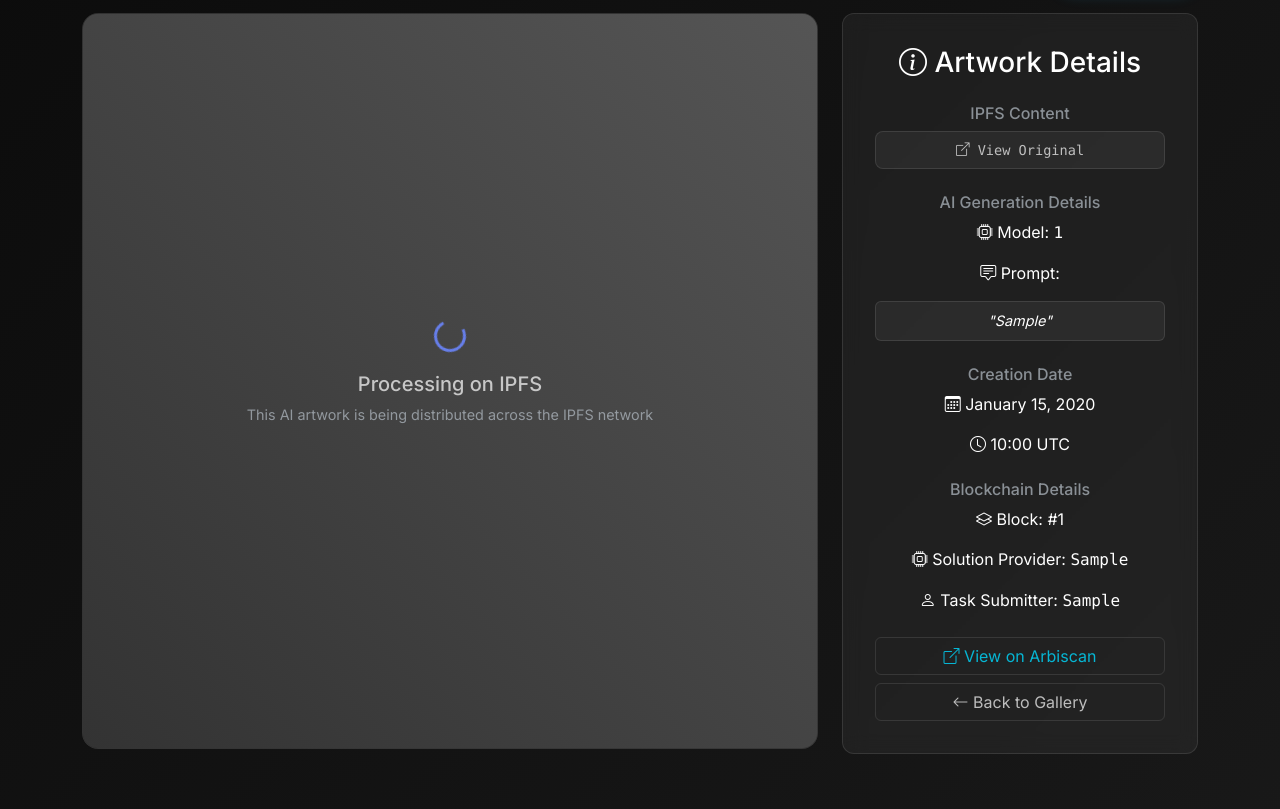
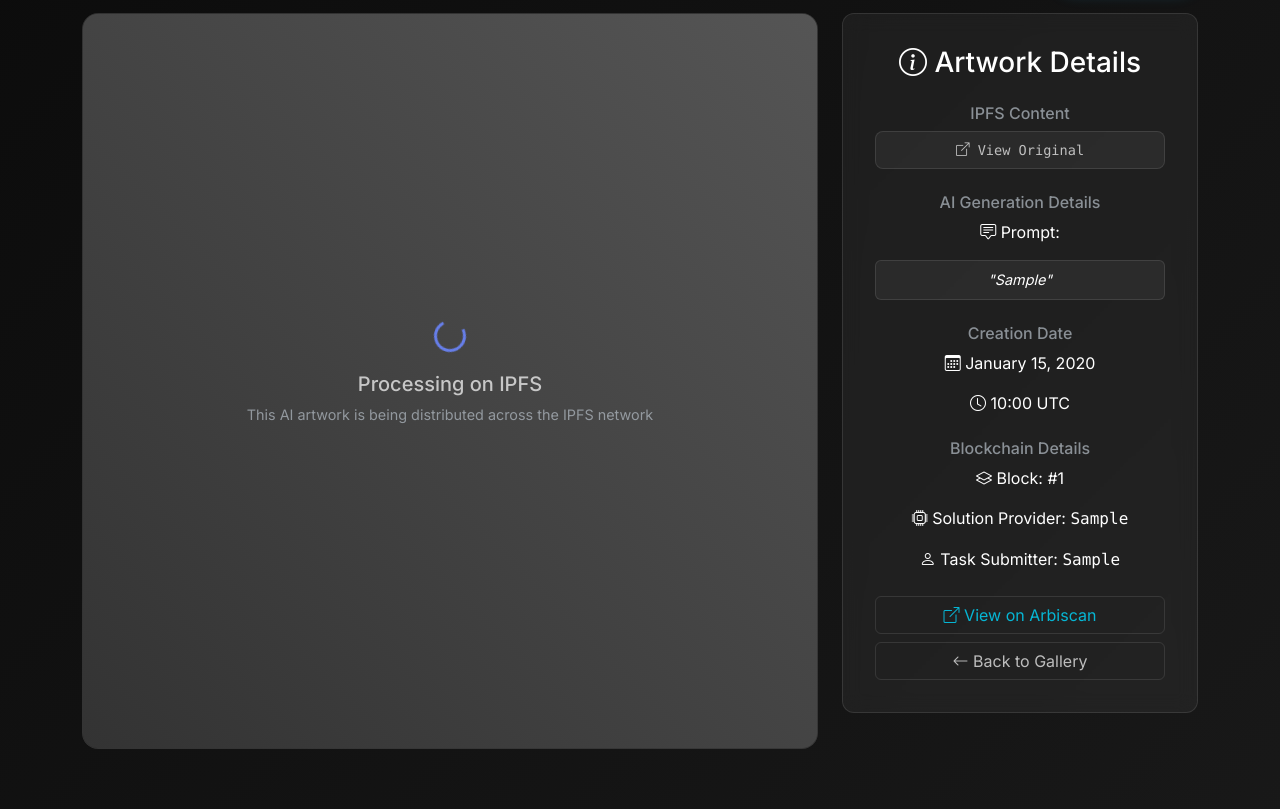
Before and after one commit to svdl1185/arbius_gallery, a Django app: template gallery/templates/gallery/image_detail.html in a window 1280 px wide. Shown: the part 63-872 px from the top of the page. Run offline with Django 5.2, Linux system fonts and the light colour scheme; the template is opened without the code that fills it: most values are stand-ins (such as "Sample title", 1, 10 or a date in 2020); grey boxes marked "Sample" are stand-in pictures; data that the repository does not hold is empty.

Commit message:
Remove model display from gallery and detail views

```diff
--- a/gallery/templates/gallery/image_detail.html
+++ b/gallery/templates/gallery/image_detail.html
@@ -39,12 +39,9 @@
                     </a>
                 </div>
 
-                {% if image.clean_prompt or image.model_id %}
+                {% if image.clean_prompt %}
                 <div class="mb-4">
                     <h6 class="text-muted mb-2">AI Generation Details</h6>
-                    {% if image.model_id %}
-                        <p><i class="bi bi-cpu"></i> Model: <span class="font-monospace">{{ image.short_model_id }}</span></p>
-                    {% endif %}
                     {% if image.clean_prompt %}
                         <p><i class="bi bi-chat-square-text"></i> Prompt:</p>
                         <div class="prompt-display p-2 border rounded" style="background: var(--card-bg); max-height: 150px; overflow-y: auto;">
--- a/gallery/templates/gallery/index.html
+++ b/gallery/templates/gallery/index.html
@@ -59,12 +59,6 @@
                                 </div>
                             {% endif %}
                             <div class="image-meta">
-                                {% if image.model_id %}
-                                    <span>
-                                        <i class="bi bi-cpu"></i>
-                                        {{ image.short_model_id }}
-                                    </span>
-                                {% endif %}
                                 <span>
                                     <i class="bi bi-calendar3"></i>
                                     {{ image.timestamp|date:"M d, Y" }}
```
